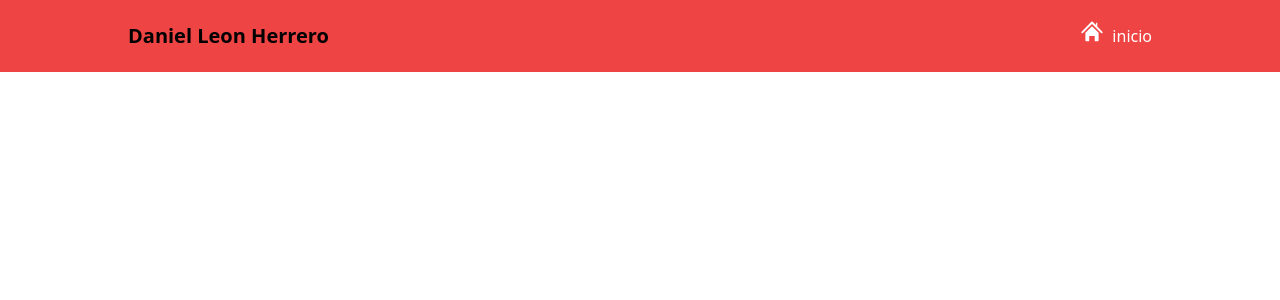
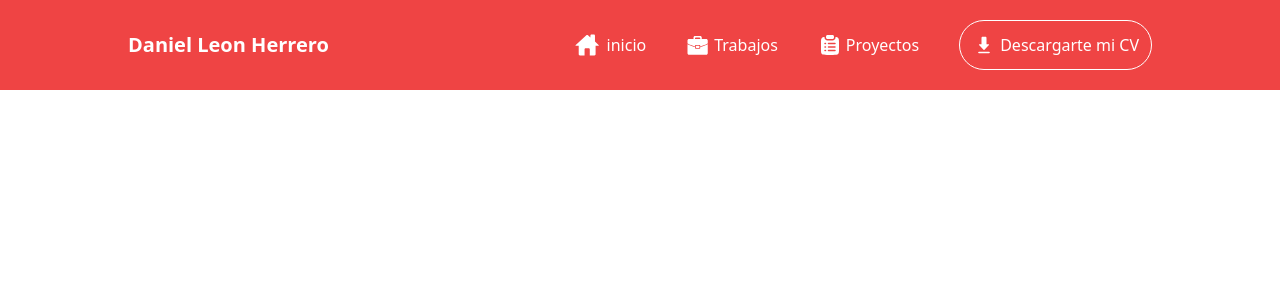
Before and after one commit to DanielLeonHerrero/Portofolio, a React (Vite) app: page / in a window 1280 px wide. Shown: the top 300 px of the page. Built offline with nearby package versions, Linux system fonts and the light colour scheme.

Commit message:
Nav frontend finished

```diff
--- /dev/null
+++ b/src/components/button/buton.jsx
@@ -0,0 +1,27 @@
+import React from 'react';
+import PropTypes from 'prop-types';
+
+const variants = {
+    "header": "border border-white p-3 rounded-full text-white",
+}
+
+const Button = (props) => {
+
+    const { variant, svg } = props
+
+    return (
+        <button className={`flex gap-1 items-center ${variants[variant]}`}>
+            {svg}
+            <span>
+                Descargarte mi CV
+            </span>
+        </button>
+    )
+}
+
+Button.propTypes = {
+    variant: PropTypes.string.isRequired,
+    svg: PropTypes.element
+}
+
+export default Button;
--- a/src/components/header/header.jsx
+++ b/src/components/header/header.jsx
@@ -13,16 +13,16 @@ const Header = () => {
     }
 
     return (
-        <div className="w-full bg-red-500 p-5">
+        <div className="w-full bg-red-500 p-5 text-white">
             <div className="w-full flex justify-center">
                 <div className=" w-full flex justify-between align-center items-center max-w-5xl">
                     <div>
                         <h1 className="font-bold text-xl">Daniel Leon Herrero</h1>
                     </div>
-                    <div className="flex md:hidden">
+                    <div className="lg:hidden">
                         <Menu onClick={() => handlerMenu()} />
                     </div>
-                    <div className="hidden md:flex">
+                    <div className="hidden lg:flex">
                         <Nav />
                     </div>
                 </div>
--- a/src/components/menu/menu.jsx
+++ b/src/components/menu/menu.jsx
@@ -6,7 +6,7 @@ const Menu = (props) => {
     const { onClick } = props
 
     return (
-        <button className="h-auto w-10 sm:hidden" onClick={onClick}>
+        <button className="h-auto w-10" onClick={onClick}>
             <svg viewBox="0 0 24 24" fill="none" xmlns="http://www.w3.org/2000/svg"><g id="SVGRepo_bgCarrier" strokeWidth="0"></g><g id="SVGRepo_tracerCarrier" strokeLinecap="round" strokeLinejoin="round"></g><g id="SVGRepo_iconCarrier"> <path d="M4 6H20M4 12H20M4 18H20" stroke="#000000" strokeWidth="2" strokeLinecap="round" strokeLinejoin="round"></path> </g></svg>
         </button>
     )
--- a/src/components/nav/nav.jsx
+++ b/src/components/nav/nav.jsx
@@ -1,11 +1,37 @@
+import Button from "../button/buton"
+import Clipboard from "../svg/clipboard"
+import Download from "../svg/download"
+import Home from "../svg/home"
+import Suitcase from "../svg/suitcase"
 import NavItem from "./navItem/navitem"
+
+const handlerMoveToSection = () => {
+
+}
 
 
 const Nav = () => {
     return (
         <nav>
             <ul className="flex gap-10">
-                <NavItem name="inicio" svg="home" onClick={() => console.log("test")}/>
+
+                <NavItem
+                    name="inicio"
+                    svg={<Home className="w-8 h-8"/>}
+                    onClick={() => handlerMoveToSection()}
+                />
+                <NavItem
+                    name="Trabajos"
+                    svg={<Suitcase className="w-6 h-6"/>}
+                    onClick={() => handlerMoveToSection()}
+                />
+                <NavItem
+                    name="Proyectos"
+                    svg={<Clipboard className="w-6 h-6" />}
+                    onClick={() => handlerMoveToSection()}
+                />
+
+                <Button variant="header" svg={<Download className="w-6 h-5"/>}/>
             </ul>
         </nav>
     )
--- a/src/components/nav/navItem/navitem.jsx
+++ b/src/components/nav/navItem/navitem.jsx
@@ -1,21 +1,14 @@
 import React from 'react'
 import PropTypes from 'prop-types'
 
-const SVGRepo = {
-    "home": <>
-        <g id="SVGRepo_bgCarrier" strokeWidth="0"></g><g id="SVGRepo_tracerCarrier" strokeLinecap="round" strokeLinejoin="round"></g><g id="SVGRepo_iconCarrier"> <title>984</title> <defs> </defs> <g stroke="none" strokeWidth="1" fill="none" fillRule="evenodd"> <g transform="translate(1.000000, 1.000000)" fill="currentColor"> <path d="M15.794,7.77 L11.984,3.864 L11.9839997,1.01706251 L11.0159997,1.03906251 L11.016,2.767 L8.502,0.245 C8.224,-0.031 7.776,-0.031 7.499,0.245 L0.206,7.771 C-0.069,8.048 -0.068,8.498 0.206,8.773 C0.482,9.049 0.933,9.049 1.209,8.772 L8,1.982 L14.793,8.772 C14.931,8.91 15.111,8.98 15.293,8.98 C15.474,8.98 15.654,8.912 15.794,8.773 C16.068,8.496 16.068,8.045 15.794,7.77 L15.794,7.77 Z" className="si-glyph-fill"> </path> <path d="M3.043,8.532 L3.043,14.222 C3.043,14.616 3.26102394,15.0078125 3.61002394,15.0078125 L5.88702394,15.0078125 L5.95099996,11.0147705 L10.0249632,11.0147705 L10.0230128,15.0078125 L12.3260496,15.0078125 C12.6750496,15.0078125 12.958,14.617 12.958,14.222 L12.958,8.531 L8,3.625 L3.043,8.532 L3.043,8.532 Z" className="si-glyph-fill"> </path> </g> </g> </g>
-    </>
-}
 
 const NavItem = (props) => {
 
     const { onClick, svg, name } = props
 
     return (
-        <li onClick={onClick} className='flex items-center text-white'>
-            <svg viewBox="0 0 24 24" fill="currentColor" xmlns="http://www.w3.org/2000/svg" className="w-8 h-8">
-                {SVGRepo[svg]}
-            </svg>
+        <li onClick={onClick} className='flex items-center gap-1'>
+            {svg}
             <span>
                 {name}
             </span>
@@ -26,7 +19,7 @@ const NavItem = (props) => {
 NavItem.propTypes = {
     onClick: PropTypes.func.isRequired,
     name: PropTypes.string.isRequired,
-    svg: PropTypes.string.isRequired
+    svg: PropTypes.element.isRequired
 }
 
 export default NavItem
--- /dev/null
+++ b/src/components/svg/clipboard.jsx
@@ -0,0 +1,28 @@
+import * as React from "react";
+
+const Clipboard = (props) => (
+    <svg
+        fill="currentColor"
+        viewBox="0 0 24 24"
+        xmlns="http://www.w3.org/2000/svg"
+        {...props}
+    >
+        <g id="SVGRepo_bgCarrier" strokeWidth={0} />
+        <g
+            id="SVGRepo_tracerCarrier"
+            strokeLinecap="round"
+            strokeLinejoin="round"
+        />
+        <g id="SVGRepo_iconCarrier">
+            <path
+                d="M9.5 2C8.67157 2 8 2.67157 8 3.5V4.5C8 5.32843 8.67157 6 9.5 6H14.5C15.3284 6 16 5.32843 16 4.5V3.5C16 2.67157 15.3284 2 14.5 2H9.5Z"
+            />
+            <path
+                fillRule="evenodd"
+                clipRule="evenodd"
+                d="M6.5 4.03662C5.24209 4.10719 4.44798 4.30764 3.87868 4.87694C3 5.75562 3 7.16983 3 9.99826V15.9983C3 18.8267 3 20.2409 3.87868 21.1196C4.75736 21.9983 6.17157 21.9983 9 21.9983H15C17.8284 21.9983 19.2426 21.9983 20.1213 21.1196C21 20.2409 21 18.8267 21 15.9983V9.99826C21 7.16983 21 5.75562 20.1213 4.87694C19.552 4.30764 18.7579 4.10719 17.5 4.03662V4.5C17.5 6.15685 16.1569 7.5 14.5 7.5H9.5C7.84315 7.5 6.5 6.15685 6.5 4.5V4.03662ZM7 9.75C6.58579 9.75 6.25 10.0858 6.25 10.5C6.25 10.9142 6.58579 11.25 7 11.25H7.5C7.91421 11.25 8.25 10.9142 8.25 10.5C8.25 10.0858 7.91421 9.75 7.5 9.75H7ZM10.5 9.75C10.0858 9.75 9.75 10.0858 9.75 10.5C9.75 10.9142 10.0858 11.25 10.5 11.25H17C17.4142 11.25 17.75 10.9142 17.75 10.5C17.75 10.0858 17.4142 9.75 17 9.75H10.5ZM7 13.25C6.58579 13.25 6.25 13.5858 6.25 14C6.25 14.4142 6.58579 14.75 7 14.75H7.5C7.91421 14.75 8.25 14.4142 8.25 14C8.25 13.5858 7.91421 13.25 7.5 13.25H7ZM10.5 13.25C10.0858 13.25 9.75 13.5858 9.75 14C9.75 14.4142 10.0858 14.75 10.5 14.75H17C17.4142 14.75 17.75 14.4142 17.75 14C17.75 13.5858 17.4142 13.25 17 13.25H10.5ZM7 16.75C6.58579 16.75 6.25 17.0858 6.25 17.5C6.25 17.9142 6.58579 18.25 7 18.25H7.5C7.91421 18.25 8.25 17.9142 8.25 17.5C8.25 17.0858 7.91421 16.75 7.5 16.75H7ZM10.5 16.75C10.0858 16.75 9.75 17.0858 9.75 17.5C9.75 17.9142 10.0858 18.25 10.5 18.25H17C17.4142 18.25 17.75 17.9142 17.75 17.5C17.75 17.0858 17.4142 16.75 17 16.75H10.5Z"
+            />
+        </g>
+    </svg>
+);
+export default Clipboard;
--- /dev/null
+++ b/src/components/svg/download.jsx
@@ -0,0 +1,25 @@
+import * as React from "react";
+
+const Download = (props) => (
+  <svg
+    viewBox="0 0 24 24"
+    fill="currentColor"
+    xmlns="http://www.w3.org/2000/svg"
+    {...props}
+  >
+    <g id="SVGRepo_bgCarrier" strokeWidth={0} />
+    <g
+      id="SVGRepo_tracerCarrier"
+      strokeLinecap="round"
+      strokeLinejoin="round"
+    />
+    <g id="SVGRepo_iconCarrier">
+      <path
+        fillRule="evenodd"
+        clipRule="evenodd"
+        d="M9.163 2.819C9 3.139 9 3.559 9 4.4V11H7.803c-.883 0-1.325 0-1.534.176a.75.75 0 0 0-.266.62c.017.274.322.593.931 1.232l4.198 4.401c.302.318.453.476.63.535a.749.749 0 0 0 .476 0c.177-.059.328-.217.63-.535l4.198-4.4c.61-.64.914-.96.93-1.233a.75.75 0 0 0-.265-.62C17.522 11 17.081 11 16.197 11H15V4.4c0-.84 0-1.26-.164-1.581a1.5 1.5 0 0 0-.655-.656C13.861 2 13.441 2 12.6 2h-1.2c-.84 0-1.26 0-1.581.163a1.5 1.5 0 0 0-.656.656zM5 21a1 1 0 0 0 1 1h12a1 1 0 1 0 0-2H6a1 1 0 0 0-1 1z"
+      />
+    </g>
+  </svg>
+);
+export default Download;
--- /dev/null
+++ b/src/components/svg/home.jsx
@@ -0,0 +1,21 @@
+import * as React from "react";
+const Home = (props) => (
+    <svg
+        fill="currentColor"
+        viewBox="-4.5 0 32 32"
+        xmlns="http://www.w3.org/2000/svg"
+        {...props}
+    >
+        <g id="SVGRepo_bgCarrier" strokeWidth={0} />
+        <g
+            id="SVGRepo_tracerCarrier"
+            strokeLinecap="round"
+            strokeLinejoin="round"
+        />
+        <g id="SVGRepo_iconCarrier">
+            <title>{"home"}</title>
+            <path d="M19.469 12.594l3.625 3.313c0.438 0.406 0.313 0.719-0.281 0.719h-2.719v8.656c0 0.594-0.5 1.125-1.094 1.125h-4.719v-6.063c0-0.594-0.531-1.125-1.125-1.125h-2.969c-0.594 0-1.125 0.531-1.125 1.125v6.063h-4.719c-0.594 0-1.125-0.531-1.125-1.125v-8.656h-2.688c-0.594 0-0.719-0.313-0.281-0.719l10.594-9.625c0.438-0.406 1.188-0.406 1.656 0l2.406 2.156v-1.719c0-0.594 0.531-1.125 1.125-1.125h2.344c0.594 0 1.094 0.531 1.094 1.125v5.875z" />
+        </g>
+    </svg>
+);
+export default Home;
--- /dev/null
+++ b/src/components/svg/suitcase.jsx
@@ -0,0 +1,25 @@
+
+
+const Suitcase = (props) => {
+    return (
+        <svg
+            fill="currentColor"
+            viewBox="0 0 32 32"
+            xmlns="http://www.w3.org/2000/svg"
+            {...props}
+        >
+            <g id="SVGRepo_bgCarrier" strokeWidth={0} />
+            <g
+                id="SVGRepo_tracerCarrier"
+                strokeLinecap="round"
+                strokeLinejoin="round"
+            />
+            <g id="SVGRepo_iconCarrier">
+                <title>{"suitcase1"}</title>
+                <path d="M27 29h-23c-1.105 0-2-0.896-2-2v-12c0 0 5.221 2.685 10 3.784v1.216c0 0.553 0.447 1 1 1h5c0.552 0 1-0.447 1-1v-1.216c4.778-1.099 10-3.784 10-3.784v12c0 1.104-0.896 2-2 2zM17 17c0.552 0 1 0.447 1 1v1c0 0.553-0.448 1-1 1h-3c-0.553 0-1-0.447-1-1v-1c0-0.553 0.447-1 1-1h3zM19 17c0-0.553-0.448-1-1-1h-5c-0.553 0-1 0.447-1 1v0.896c-4.779-1.132-10-3.896-10-3.896v-4c0-1.104 0.895-2 2-2h6v-2c0-1.104 0.896-2 2-2h7c1.104 0 2 0.896 2 2v2h6c1.104 0 2 0.896 2 2v4c0 0-5.222 2.764-10 3.896v-0.896zM19 7c0-0.553-0.448-1-1-1h-5c-0.553 0-1 0.447-1 1 0 0.552 0 1 0 1h7c0 0 0-0.448 0-1z" />
+            </g>
+        </svg>
+    )
+}
+
+export default Suitcase
```
